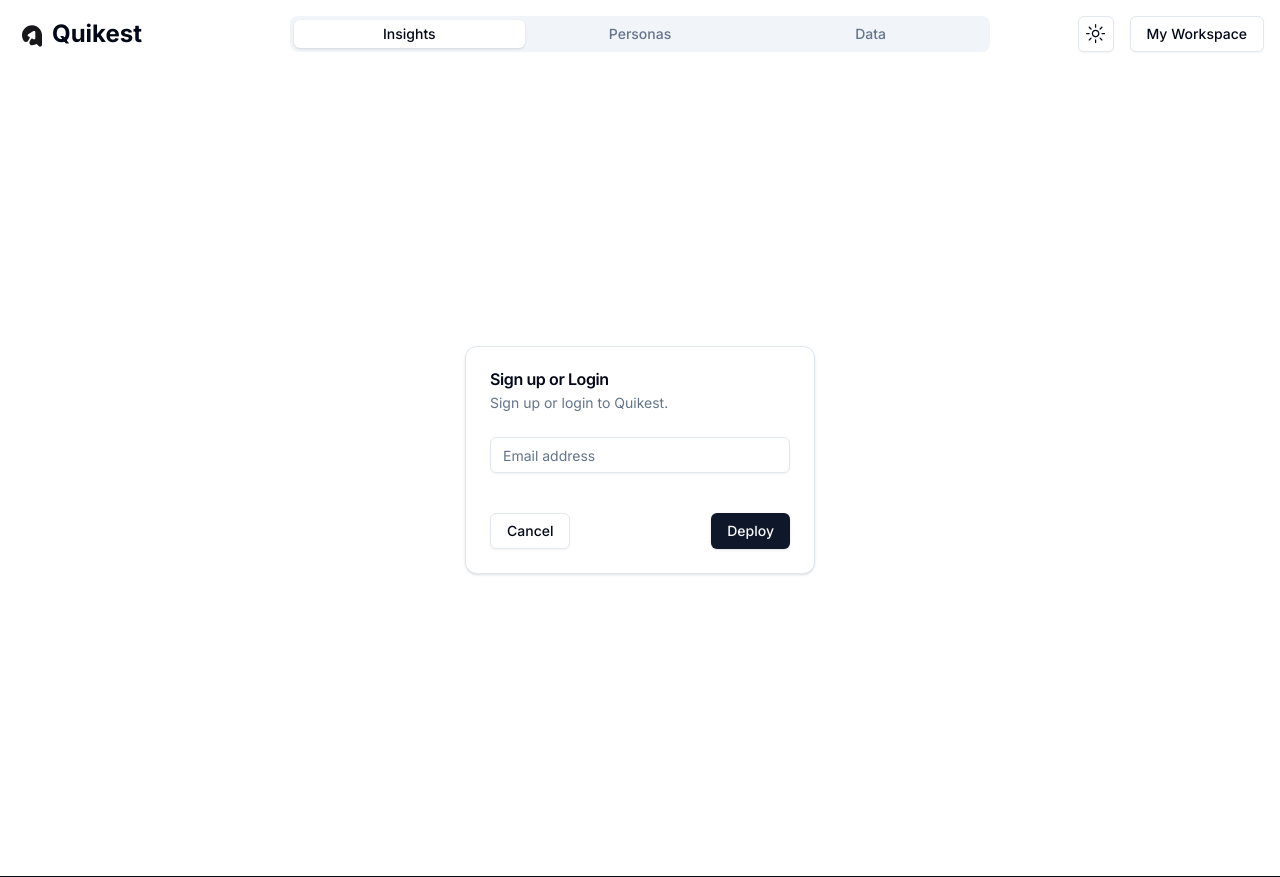
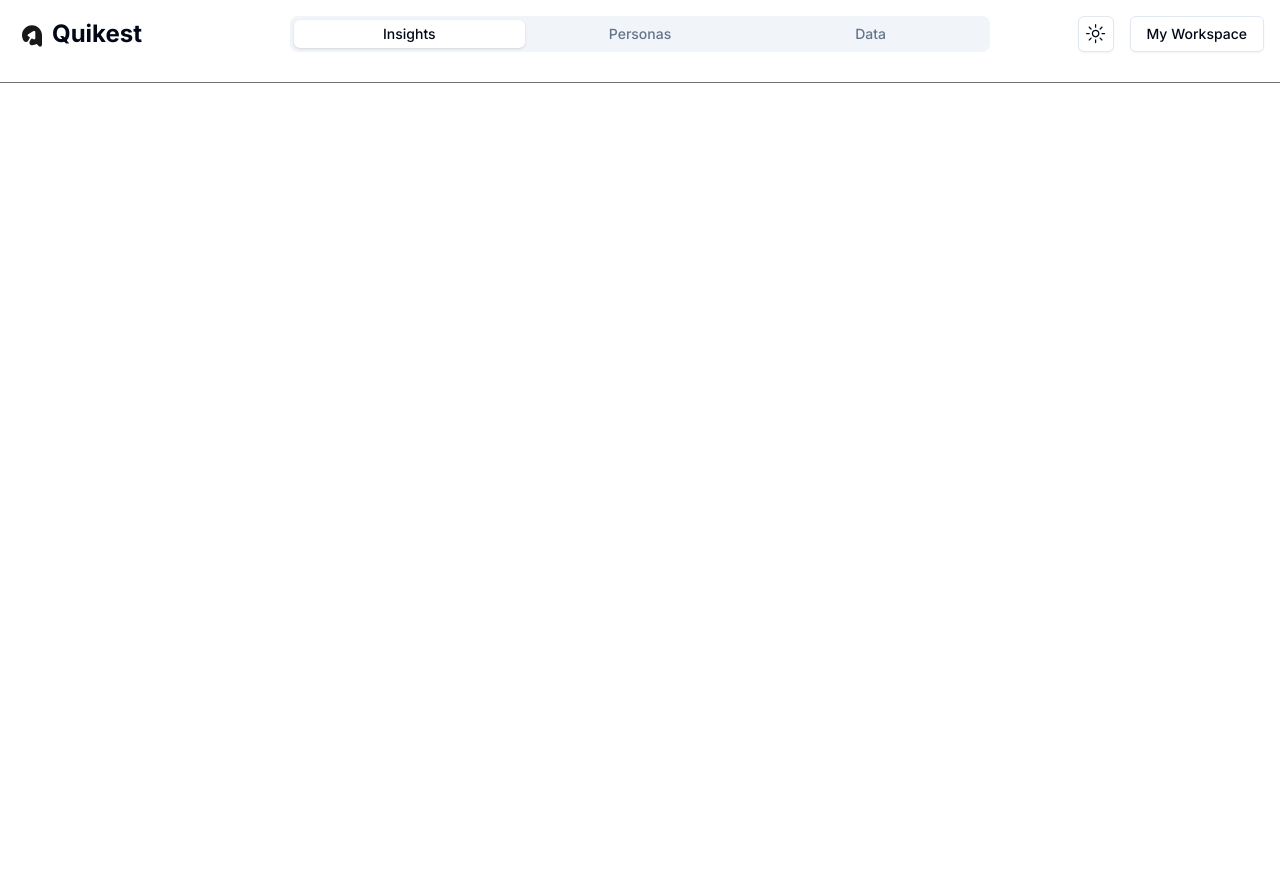
Before and after one commit to ajaywaghray/my-app, a Next.js app: page / in a window 1280 px wide. After the commit the page ends 800 px from the top, so only its background shows below. Built offline with nearby package versions, Linux system fonts and the light colour scheme.

Commit message:
More header changes

```diff
--- a/src/components/common/header.tsx
+++ b/src/components/common/header.tsx
@@ -38,7 +38,7 @@
     const { setTheme } = useTheme()
 
     return (
-        <div style={{ display: 'flex', justifyContent: 'space-between', alignItems: 'top', padding: '16px', borderBottom: '1px solid', zIndex: '1000' }}>
+        <div style={{ display: 'flex', justifyContent: 'space-between', alignItems: 'top', padding: '16px', borderBottom: '1px solid #737373', position: 'sticky', top: '0' }}>
             <div style={{ flex: 1, display: 'flex', justifyContent: 'left' }}>
             <div style={{ display: 'flex', alignItems: 'top', height: '50px'}}>
                 <img src="/Quikest Logo.svg" alt="Image description" style={{ height: '32px', width: '32px', marginRight: '4px', marginTop: '4px' }} />
@@ -54,33 +54,9 @@
                 <TabsTrigger value="personas">Personas</TabsTrigger>
                 <TabsTrigger value="data">Data</TabsTrigger>
                 </TabsList>
-                <TabsContent value="insights" style={{ justifyContent: 'center' }}>
-                <div style={{ flex: 1, display: 'flex', width: '700px', height: '100vh', justifyContent: 'center', alignItems: 'center'}}>
-                    <Card className="w-[350px]">
-                    <CardHeader>
-                        <CardTitle>Sign up or Login</CardTitle>
-                        <CardDescription>Sign up or login to Quikest.</CardDescription>
-                    </CardHeader>
-                    <CardContent>
-                        <form>
-                        <div className="grid w-full items-center gap-4">
-                            <div className="flex flex-col space-y-1.5">
-                            <Input id="email" placeholder="Email address" />
-                            </div>
-                            <div className="flex flex-col space-y-1.5">
-                            </div>
-                        </div>
-                        </form>
-                    </CardContent>
-                    <CardFooter className="flex justify-between">
-                        <Button variant="outline">Cancel</Button>
-                        <Button>Deploy</Button>
-                    </CardFooter>
-                    </Card>
-                </div>
-                </TabsContent>
-                <TabsContent value="personas" style={{ textAlign: 'center' }}>Persona creation goes here.</TabsContent>
-                <TabsContent value="data" style={{ textAlign: 'center' }}>Data goes here.</TabsContent>
+                <TabsContent value="insights" style={{ textAlign: 'center' }}></TabsContent>
+                <TabsContent value="personas" style={{ textAlign: 'center' }}></TabsContent>
+                <TabsContent value="data" style={{ textAlign: 'center' }}></TabsContent>
             </Tabs>
             </div>
             <div style={{ flex: 1, display: 'flex', justifyContent: 'right', height: '50px' }}>
```
